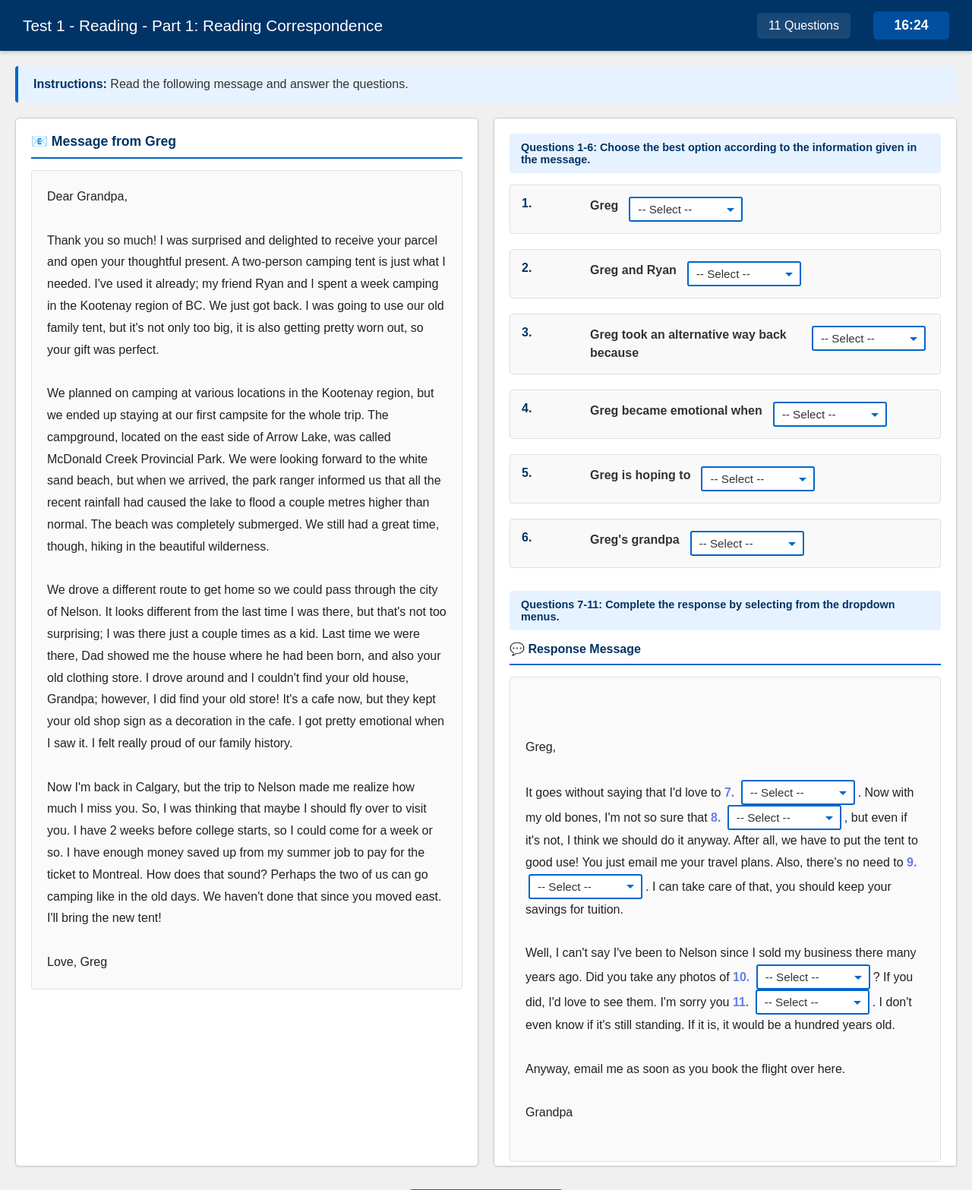
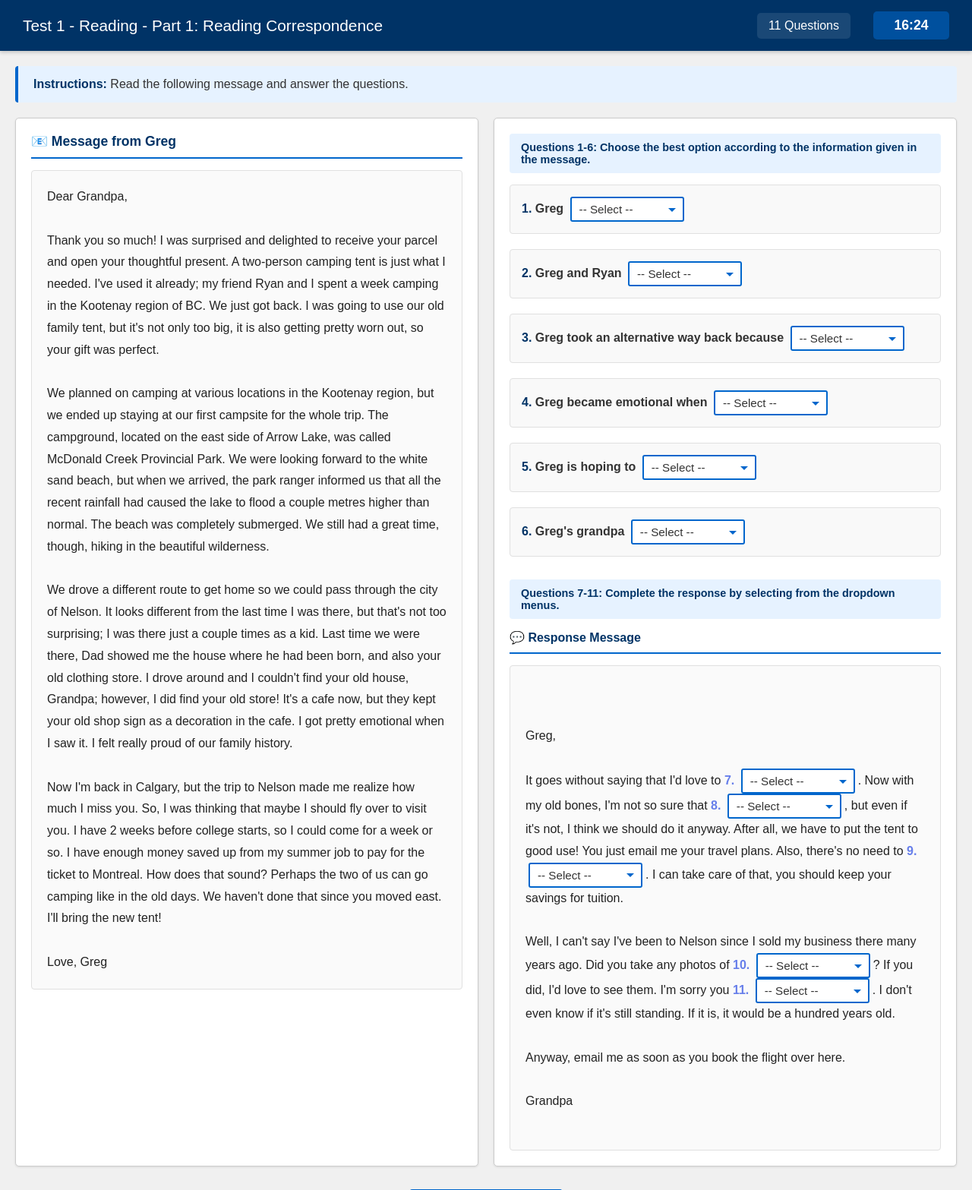
Before and after one commit to caothienlong/celpip-practice, a Flask app: page /test1/part1 in a window 1280 px wide. Shown: the top 1567 px of the page at 76% size. Run offline with Flask 3, Linux system fonts and the light colour scheme.

Commit message:
fix: Merge question and dropdown into single column layout
- Changed from flex to block display
- Question number, label, and dropdown all inline
- Text flows naturally on same line
- After selection, wraps naturally with question text
- Example: '1. Greg got a new tent in the mail.' wraps as one unit

Before: Question | Dropdown (two columns)
After:  Question dropdown (one column, inline)

```diff
--- a/templates/test_section.html
+++ b/templates/test_section.html
@@ -157,10 +157,8 @@
             background: #f9f9f9;
             border: 1px solid #e0e0e0;
             border-radius: 4px;
-            display: flex;
-            align-items: flex-start;
-            gap: 10px;
-            flex-wrap: nowrap;
+            display: block;
+            line-height: 1.8;
         }
 
         .question-number {
@@ -188,7 +186,7 @@
 
         /* Dropdown styling */
         .inline-dropdown {
-            display: inline-block;
+            display: inline;
             padding: 6px 30px 6px 10px;
             border: 2px solid #0066cc;
             border-radius: 3px;
@@ -208,6 +206,7 @@
             white-space: nowrap;
             overflow: hidden;
             text-overflow: ellipsis;
+            vertical-align: middle;
         }
 
         /* Selected text displayed after choosing an option */
@@ -244,15 +243,15 @@
 
         /* Question dropdowns */
         .question-inline .inline-dropdown {
-            flex: 0 0 auto;
+            display: inline;
             width: 150px;
             min-width: 150px;
         }
 
         /* Selected text in question inline */
         .question-inline .selected-text {
-            flex: 0 1 auto;
             display: inline;
+            line-height: 1.8;
         }
 
         /* Hide dropdown after selection */
```
